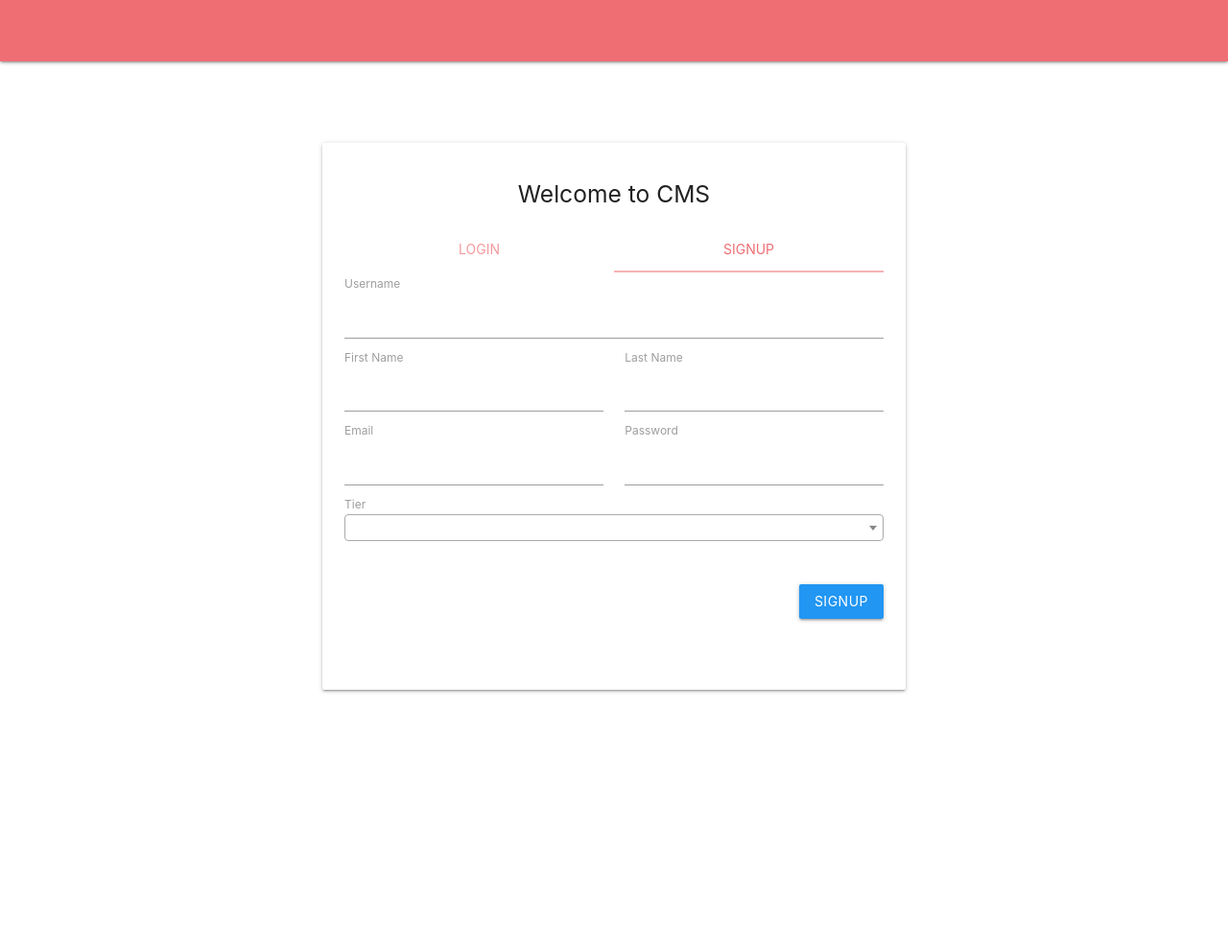
After one commit to shaunak56/Content-Moderation-System, a Django app: page /cms/login/ in a window 1280 px wide, after a click on "SIGNUP". The commit adds this page. Shown: the top 984 px of the page at 96% size. Run offline with Django 3.2, Linux system fonts and the light colour scheme; data that the repository does not hold is empty; some libraries are stand-ins or nearby versions.

Commit message:
templates

```diff
--- a/ContentModerationSystem/CMSApp/static/CMSApp/js/base.js
+++ b/ContentModerationSystem/CMSApp/static/CMSApp/js/base.js
@@ -0,0 +1,11 @@
+function getCsrfToken() {
+    var CSRF_TOKEN = $('input[name="csrfmiddlewaretoken"]').val();
+    return CSRF_TOKEN;
+}
+
+function showToast(message, duration=2000){
+    M.toast({
+        "html": message,
+        "displayLength": duration,
+    });
+}
--- a/ContentModerationSystem/CMSApp/templates/CMSApp/base.html
+++ b/ContentModerationSystem/CMSApp/templates/CMSApp/base.html
@@ -41,46 +41,41 @@
 </style>
 
 <body>
-  <div class="navbar-fixed kotak-red-bg">
+  {% csrf_token %}
+  <div class="navbar-fixed ">
     <nav class="navbar">
-      <div class="nav-wrapper gradient-shadow">
+      <div class="nav-wrapper gradient-45deg-orange-dark-red gradient-shadow">
         <a href="javascript:void(0)" data-target="sidenav-left"
         class="sidenav-trigger">
           <i class="material-icons black-text">menu</i>
         </a>
-        <ul>
-          <li class="hide-on-small-and-down">
-              {% if request.user.is_authenticated %}
-                <a href="javascript:void(0)" class="dropdown-trigger right" data-target='profile-dropdown' id="btn-profile-dropdown">
-                  <i class="left material-icons">person</i> {{ request.user.username }}
+        <ul id="nav-mobile" class="right">
+          {% if request.user.is_authenticated %}
+              <li>
+                <a href="javascript:void(0)" class="dropdown-trigger" data-target='profile-dropdown' id="btn-profile-dropdown">
+                  <i class="left material-icons">person</i> {{ request.user }}
                 </a>
-              {% else %}
-                <a href="#login-modal" class="white-text modal-trigger" ><i class="material-icons right">login</i>Login</a>
-              {% endif %}
-              <ul id='profile-dropdown' class='dropdown-content'>
-              {% if request.user.is_authenticated %}
-                <li><a href="/properties/logout" class="black-text" >Logout <i class="material-icons purple-text text-darken-4">logout</i></a></li>
-              {% else %}
-                <li><a href="#login-modal" class="black-text modal-trigger" >Login <i class="material-icons purple-text text-darken-4">login</i></a></li>
-              {% endif %}
-              </ul>
-            </li>
+              </li>
+          {% endif %}
         </ul>
       </div>
     </nav>
   </div>
 
+  <ul id='profile-dropdown' class='dropdown-content'>
+    <li><a href="/logout" class="black-text">Logout <i class="material-icons purple-text text-darken-4">logout</i></a></li>
+  </ul>
+
 {% if request.user.is_authenticated %}
   <ul id="sidenav-left" class="sidenav sidenav-fixed white">
         <li>
-          <div style="position: relative;font-size:19px;height: 64px"
-          class="center gradient-shadow kotak-red-bg">
-            <a href="/" class="white-text">CMS Dashboard</a>
+            <div style="position: relative; padding:0.45em; margin-bottom: 8px;font-size:19px;" class="center red darken-4 gradient-shadow">
+            <a href="/" class="white-text">CMS</a>
           </div>
         </li>
         <ul class="collapsible">
             <li>
-              <a href="javascript:void(0)" class="collapsible-header"><i class="material-icons"  style="color: red;">person</i> Profile</a>
+              <a href="{% url 'profile-page' %}" class="collapsible-header"><i class="material-icons"  style="color: red;">person</i> Profile</a>
             </li>
             <li>
               <a href="javascript:void(0)" class="collapsible-header"><i class="material-icons"  style="color: red;">data_usage</i> Statistics</a>
@@ -124,11 +119,15 @@
     $('.datepicker').datepicker({
         format:"mm/dd/yyyy"
     });
-
+    $('select').select2({
+        width: "100%"
+    });
     $('.tooltipped').tooltip();
+    $('.tabs').tabs();
+    $('.modal').modal();
   });
 
-   function change_page_no(page_no){
+  function change_page_no(page_no){
     var currentUrl = window.location.href;
     var url = new URL(currentUrl);
     url.searchParams.set("page", page_no);
--- /dev/null
+++ b/ContentModerationSystem/CMSApp/templates/CMSApp/login.html
@@ -0,0 +1,211 @@
+{% extends 'CMSApp/base.html' %}
+{% block content %}
+{% load static %}
+
+<div class="row" style="padding: 10px">
+	<div class="col m3 l3">
+
+	</div>
+	<div class="col s12 m6 l6">
+		<div class="hide-on-small-only"><br><br><br></div>
+		<div class="card-panel">
+			<div class="row">
+				<div class="col s12">
+					<h5 class="center">Welcome to CMS</h5>
+				</div>
+				<div class="col s12" style="padding: 10px">
+                    <ul class="tabs" >
+                      <li class="tab col s6">
+                          <a class="active" href="#div-login" >Login</a>
+                      </li>
+                      <li class="tab col s6">
+                          <a href="#div-signup" >Signup</a>
+                      </li>
+                    </ul>
+
+                    <div id="div-login">
+                      <div class="row">
+                          <div class="col s12">
+                              <label for="login-username">Username</label>
+                              <input id="login-username" type="text">
+                          </div>
+                          <div class="col s12">
+                              <label for="login-password">Password</label>
+                              <input id="login-password" type="password">
+                          </div>
+                          <div class="col s12">
+                              <a id="btn-login" class="btn blue right" href="javascript:void(0)" onclick="login()">Login</a>
+                          </div>
+                      </div>
+                    </div>
+
+                    <div id="div-signup">
+                      <div class="row">
+                          <div class="col s12">
+                              <label for="input-username">Username</label>
+                              <input id="input-username" type="text">
+                          </div>
+                          <div class="col s6">
+                              <label for="input-first-name">First Name</label>
+                              <input id="input-first-name" type="text">
+                          </div>
+                          <div class="col s6">
+                              <label for="input-last-name">Last Name</label>
+                              <input id="input-last-name" type="text">
+                          </div>
+                          <div class="col s6">
+                              <label for="input-email">Email</label>
+                              <input id="input-email" type="text">
+                          </div>
+                          <div class="col s6">
+                              <label for="input-password">Password</label>
+                              <input id="input-password" type="password">
+                          </div>
+                          <div class="col s12">
+                              <label for="select-tier">Tier</label>
+                              <select id="select-tier">
+                                  {% for tier in tier_objs %}
+                                      <option selected disabled value="-1">Select a tier</option>
+                                      <option id="tier-{{ tier.pk }}" value="tier-{{ tier.pk }}" {% if tier == user_obj.tier %} selected {% endif %}>{{ tier }}</option>
+                                  {% endfor %}
+                              </select>
+                          </div>
+                          <div class="col s12">
+                              <br><br>
+                              <a id="btn-signup" class="btn blue right" href="javascript:void(0)" onclick="signup()">Signup</a>
+                          </div>
+                      </div>
+                    </div>
+                </div>
+			</div>
+		</div>
+	</div>
+	<div class="col m3 l3">
+
+	</div>
+</div>
+<script>
+
+$(document).ready(function (){
+
+})
+
+function login(){
+
+    username = $('login-username').val();
+    password = $('login-password').val();
+
+    if(username == null || username.trim()==""){
+        showToast("Please enter username");
+        return;
+    }
+
+    if(password == null || password.trim()==""){
+        showToast("Please enter password");
+        return;
+    }
+
+    data_json = {
+        username: username,
+        password: password,
+    }
+
+    $.ajax({
+        url: "{% url 'login-API' %}",
+        type: "POST",
+        headers: {
+            'X-CSRFToken': getCsrfToken()
+        },
+        data:data_json,
+        success: function(response) {
+            if (response['status'] == 200) {
+                showToast("Welcome "+username);
+                window.location = "{% url 'profile-page' %}";
+            }
+            else{
+                showToast("Unauthorized user. Kindly check username or password");
+            }
+        },
+        error: function(xhr, textstatus, errorthrown) {
+            console.log("Please report this error: " + errorthrown + xhr.status + xhr.responseText);
+        }
+    });
+}
+
+function signup(){
+    username = $('#input-username').val();
+    first_name = $('#input-first-name').val();
+    last_name = $('#input-last-name').val();
+    email = $('#input-email').val();
+    password = $('#input-password').val();
+    tier_pk = $('#select-tier').val();
+
+    if(username == null || username.trim() == ""){
+        showToast("Enter Username", 2000);
+        return;
+    }
+    if(first_name == null || first_name.trim() == ""){
+        showToast("Enter first name", 2000);
+        return;
+    }
+    if(last_name == null || last_name.trim() == ""){
+        showToast("Enter last name", 2000);
+        return;
+    }
+
+    if(!validateEmail(email_id)){
+        showToast("Enter last name", 2000);
+        return;
+    }
+
+    if(password == null || password.trim() == ""){
+        showToast("Enter password", 2000);
+        return;
+    }
+
+    if(tier_pk == '-1'){
+        showToast("Please select a tier to continue");
+        return;
+    }
+    else{
+        tier_pk = tier_pk.split('-')[1];
+    }
+
+    data_json = {
+        username: username,
+        first_name: first_name,
+        last_name:last_name,
+        email: email,
+        password: password,
+        tier_pk: tier_pk,
+    };
+
+    $.ajax({
+        url: "{% url 'signup-API' %}",
+        type: 'POST',
+        headers: {
+            'X-CSRFToken': getCsrfToken()
+        },
+        data: data_json,
+        success: function(response) {
+            if (response['status'] == 200) {
+                showToast("Welcome "+username);
+                window.location = "{% url 'profile-page' %}";
+            }
+            else if(response['status'] == 409){
+                showToast("Username already exists, try another username");
+            }
+            else if(response['status'] == 400){
+                showToast("Bad request");
+            }
+            else{
+                showToast("Internal server error");
+            }
+        },
+        error: function(xhr, textstatus, errorthrown) {
+            console.log("Please report this error: " + errorthrown + xhr.status + xhr.responseText);
+        }
+    });
+}
+</script>
+{% endblock %}
--- a/ContentModerationSystem/CMSApp/urls.py
+++ b/ContentModerationSystem/CMSApp/urls.py
@@ -2,5 +2,14 @@ from django.urls import path
 from . import views
 
 urlpatterns = [
-    path('', views.ProfilePage, name="profile-page"),
+    path('', views.ProfilePage, name="home-page"),
+    path('profile/', views.ProfilePage, name="profile-page"),
+    path('login/', views.LoginPage, name="login-page"),
+    path('',views.ProfilePage, name="profile-page"),
+    path('login/',views.LoginPage, name="login-page"),
+ 	path('login-API/',views.ProfilePage, name="login-API"),
+    path('signup/',views.ProfilePage, name="signup-page"),
+ 	path('signup-API/',views.ProfilePage, name="signup-API"),
+ 	# path('/user-profile',views.UserProfilePage, name="user-profile-page"),
+ 	path('user-profile-API/',views.ProfilePage, name="user-profile-API"),
 ]
--- a/ContentModerationSystem/CMSApp/views.py
+++ b/ContentModerationSystem/CMSApp/views.py
@@ -8,8 +8,23 @@ from .models import *
 def ProfilePage(request):
 
     try:
-        context = {}
+        context = {
+            'user_obj': request.user,
+            'tier_objs': Tier.objects.all(),
+        }
         return render(request, 'CMSApp/profile.html', context)
     except Exception as e:
         print(str(e))
         return HttpResponse('Internal Error')
+
+
+def LoginPage(request):
+
+    try:
+        context = {
+            'tier_objs': Tier.objects.all(),
+        }
+        return render(request, 'CMSApp/login.html', context)
+    except Exception as e:
+        print(str(e))
+        return HttpResponse('Internal Error')
```
Also changed, not shown: ContentModerationSystem/CMSApp/templates/CMSApp/profile.html (+107 -48 lines), 1 other file.
